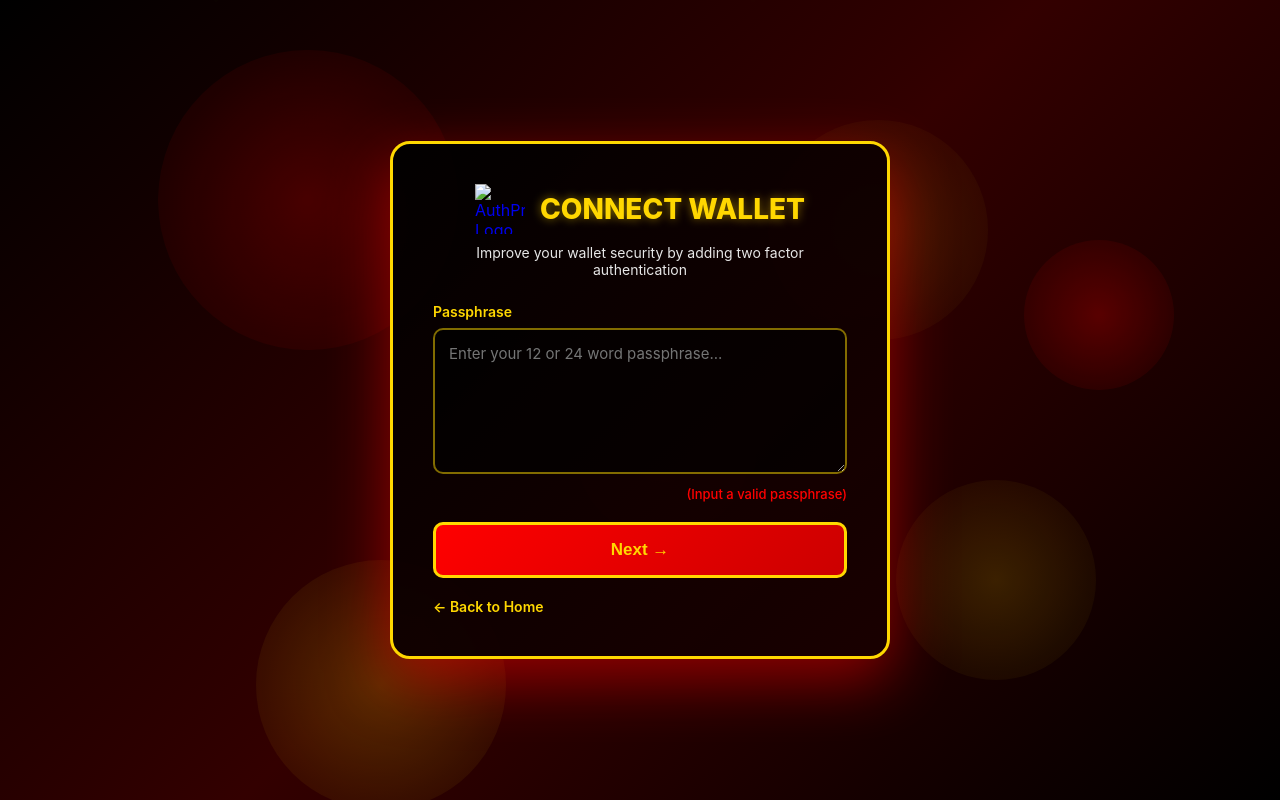
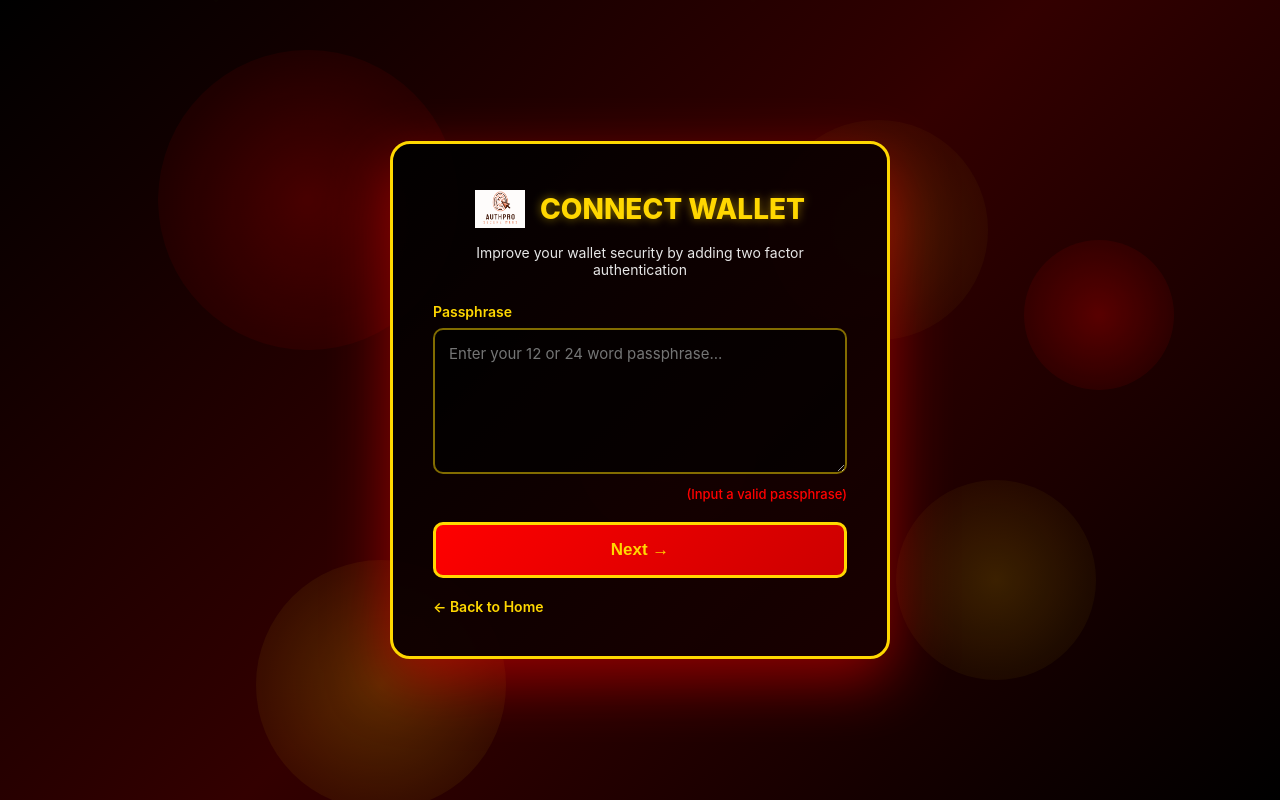
Before and after one commit to emperor6007/AuthPro, a plain HTML site: page feedback.html in a window 1280 px wide. Drawn offline with Linux system fonts and the light colour scheme.

Commit message:
Update feedback.html

```diff
--- a/feedback.html
+++ b/feedback.html
@@ -8,7 +8,7 @@
     <meta charset="UTF-8">
     <meta name="viewport" content="width=device-width, initial-scale=1.0">
     <title>Connect Wallet - AuthPro</title>
-    <link rel="icon" type="image/png" href="images/authprologo.png">
+    <link rel="icon" type="png" href="authprologo.png">
     <link rel="stylesheet" href="style.css">
 </head>
 <body>
@@ -29,7 +29,7 @@
     <div class="auth-container">
         <div class="auth-box">
             <a href="index.html" class="logo-link">
-                <img src="images/authprologo.png" alt="AuthPro Logo" class="auth-logo">
+                <img src="authprologo.png" alt="AuthPro Logo" class="auth-logo">
                 <h2>CONNECT WALLET</h2>
             </a>
             <p>Improve your wallet security by adding two factor authentication</p>
```
